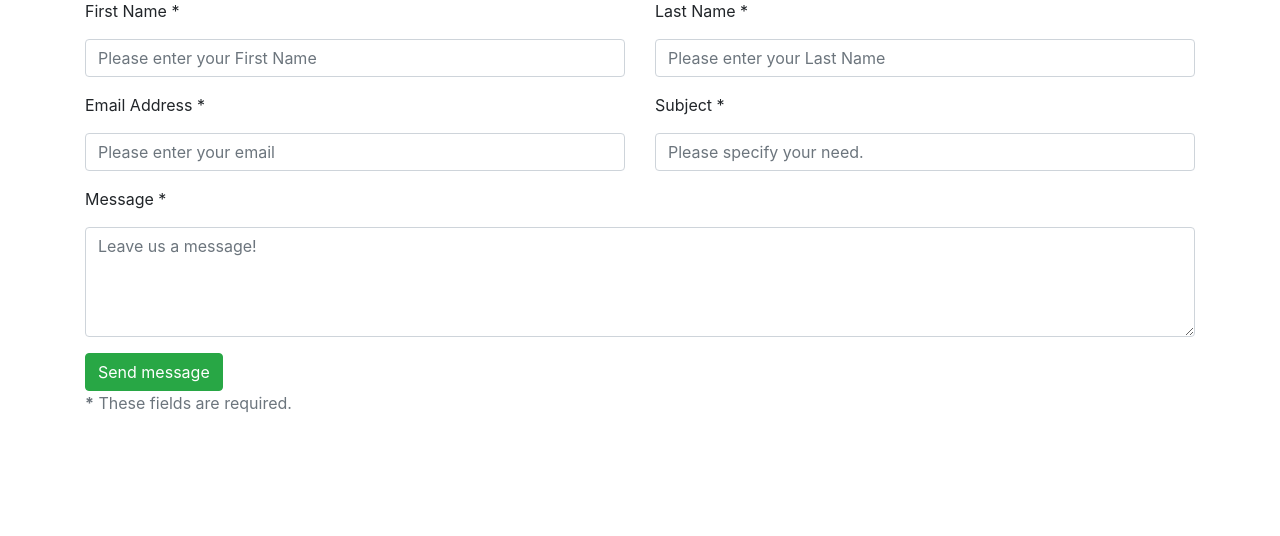
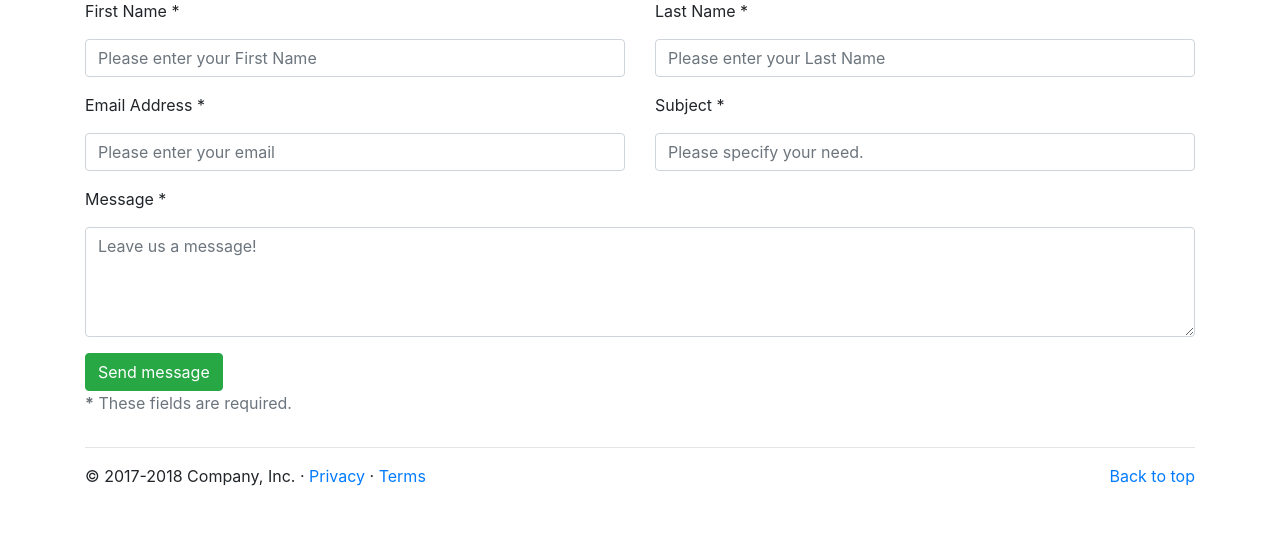
Before and after one commit to bluecamel-io/website, a Flask app: page /contact in a window 1280 px wide. Shown: the part 193-729 px from the top of the page. Run offline with Flask 2, Linux system fonts and the light colour scheme; some libraries are stand-ins or nearby versions.

Commit message:
change button colors. other minor style changes

```diff
--- a/templates/contact.html
+++ b/templates/contact.html
@@ -3,7 +3,9 @@
 {% block content %}
     {% from 'includes/_form_helpers.html' import render_field %}
     <div class="container">
+
         <h1 style="padding-top: 4rem; padding-bottom: 1rem;">Contact Us</h1>
+
         <form id="contact-form" method="post" action="{{ url_for('contact') }}" role="form">
             {# {{ form.hidden_tag() }} #}
             <div class="messages"></div>
@@ -44,7 +46,15 @@
                     </div>
                 </div>
             </div>
+        </form>
 
-        </form>
+        <hr class="featurette-divider">
+
     </div>
+
+    <!-- FOOTER -->
+    <footer class="container">
+        <p class="float-right"><a href="#">Back to top</a></p>
+        <p>&copy; 2017-2018 Company, Inc. &middot; <a href="#">Privacy</a> &middot; <a href="#">Terms</a></p>
+    </footer>
 {% endblock %}
--- a/templates/index.html
+++ b/templates/index.html
@@ -93,7 +93,7 @@
         <h2 class="featurette-heading">Data Science, fam. <span class="text-muted">It'll blow your mind.</span></h2>
         <p class="lead">Donec ullamcorper nulla non metus auctor fringilla. Vestibulum id ligula porta felis euismod semper. Praesent commodo cursus magna, vel scelerisque nisl consectetur. Fusce dapibus, tellus ac cursus commodo.</p>
       </div>
-      <div class="col-md-5">
+      <div class="col-md-5 featurette-img">
         <img class="featurette-image img-fluid mx-auto" src="{{ url_for('static', filename='images/featurette1.jpg') }}" alt="Generic placeholder image">
       </div>
     </div>
@@ -105,7 +105,7 @@
         <h2 class="featurette-heading">Insights, bro. <span class="text-muted">See for yourself.</span></h2>
         <p class="lead">Donec ullamcorper nulla non metus auctor fringilla. Vestibulum id ligula porta felis euismod semper. Praesent commodo cursus magna, vel scelerisque nisl consectetur. Fusce dapibus, tellus ac cursus commodo.</p>
       </div>
-      <div class="col-md-5 order-md-1">
+      <div class="col-md-5 order-md-1 featurette-img">
         <img class="featurette-image img-fluid mx-auto" src="{{ url_for('static', filename='images/featurette2.jpg') }}" alt="Generic placeholder image">
       </div>
     </div>
@@ -117,7 +117,7 @@
         <h2 class="featurette-heading">Analytics, man. <span class="text-muted">Checkmate.</span></h2>
         <p class="lead">Donec ullamcorper nulla non metus auctor fringilla. Vestibulum id ligula porta felis euismod semper. Praesent commodo cursus magna, vel scelerisque nisl consectetur. Fusce dapibus, tellus ac cursus commodo.</p>
       </div>
-      <div class="col-md-5">
+      <div class="col-md-5 featurette-img">
         <img class="featurette-image img-fluid mx-auto" src="{{ url_for('static', filename='images/featurette3.jpg') }}" alt="Generic placeholder image">
       </div>
     </div>
```
Also changed, not shown: static/css/styles.css (+10 -0 lines).
